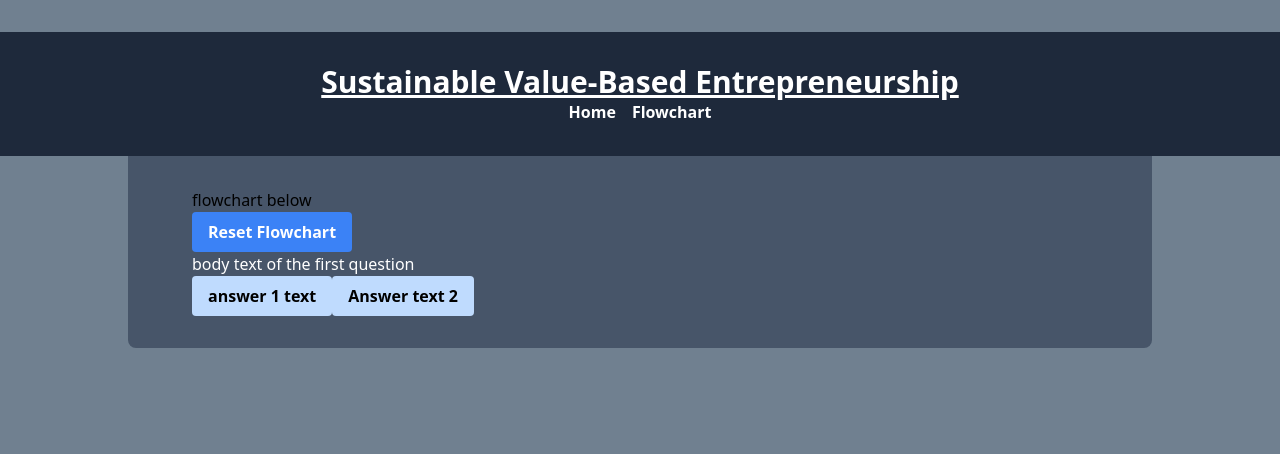
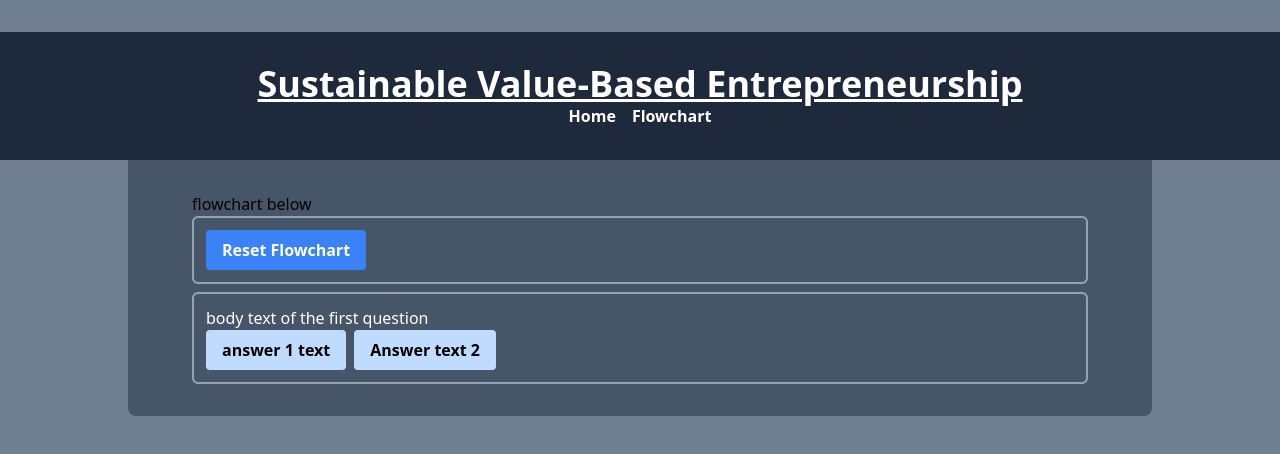
Before and after one commit to Shadania/svbe_flowchart, a React (Create React App) app in the folder site/: page /svbe_flowchart/flowchart in a window 1280 px wide. Shown: the top 454 px of the page. Built offline with nearby package versions, Linux system fonts and the light colour scheme.

Commit message:
small style improvement

```diff
--- a/site/src/elements/Flowchart.js
+++ b/site/src/elements/Flowchart.js
@@ -91,9 +91,12 @@ class Flowchart extends React.Component {
     }
 
     render() {
+        const border_classname = "text-white border-solid border-2 border-slate-400 rounded-md"
         return (
-            <div className="text-white" id="question_div">
-                <div>
+            <div id="question_div">
+                <div className="flex flex-col space-y-2">
+                    <div className={border_classname}>
+                        <div className="m-3 flex flex-row space-x-2">
                             <Button onClick={this.reset} text="Reset Flowchart"
                                 visible={true}
                             />
@@ -104,9 +107,18 @@ class Flowchart extends React.Component {
                                 visible={this.canRedo()}
                             />
                         </div>
+                    </div>
+
+
+
+                    <div className={border_classname}>
+                        <div className="m-3">
                             <p>{data['states'][this.state.currentQ]['bodyText']}</p>
-                <div>
+                            <div className="flex flex-row space-x-2">
                                 {renderAnswers(data['states'][this.state.currentQ], this.nextQuestion)}
+                            </div>
+                        </div>
+                    </div>
                 </div>
             </div>
         )
--- a/site/src/elements/Header.js
+++ b/site/src/elements/Header.js
@@ -4,7 +4,7 @@ import HeaderLink from './HeaderLink.js'
 function Header() {
     return (
         <header>
-            <h1 className="text-3xl font-bold underline text-white text-center">
+            <h1 className="text-4xl font-bold underline text-white text-center">
                 Sustainable Value-Based Entrepreneurship
             </h1>
             <nav className="mx-4 flex justify-center">
--- /dev/null
+++ b/site/src/elements/SectionHeader.js
@@ -0,0 +1,6 @@
+
+export default function SectionHeader(props) {
+    return (
+        <h3 className="text-2xl text-white mx-2 font-bold ">{props.text}</h3>
+    )
+}
--- a/site/src/index.css
+++ b/site/src/index.css
@@ -5,3 +5,7 @@
 body {
     background-color: slategray
 }
+
+.border-slategray {
+    border-color: slategray
+}
--- a/site/src/pages/Home.js
+++ b/site/src/pages/Home.js
@@ -1,10 +1,11 @@
+import FlowchartElement from '../elements/Flowchart.js'
+import SectionHeader from '../elements/SectionHeader.js'
 
 function Home() {
     return (
         <div className="text-white">
-            <p>
-            Hello! This is the homepage of the interactive site for Sustainable Value-Based Entrepreneurship.
-            </p>
+            <SectionHeader text="A Journey to Sustainable Value-Based Entrepreneurship"/>
+            <FlowchartElement />
         </div>
     )
 }
```
Lines whose indentation alone changed are shown as unchanged.
